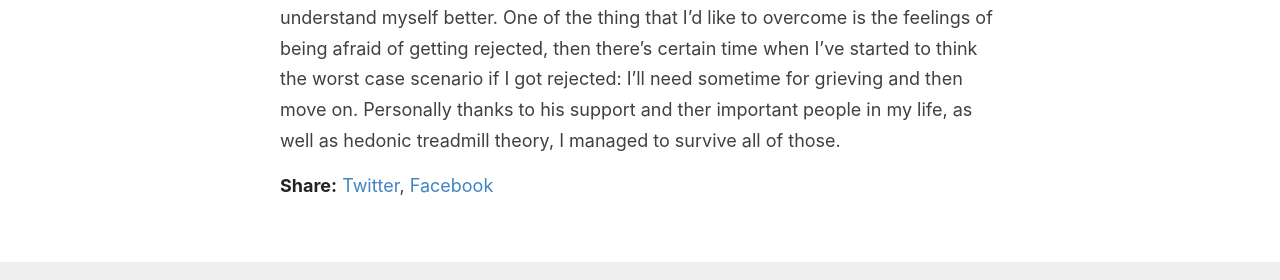
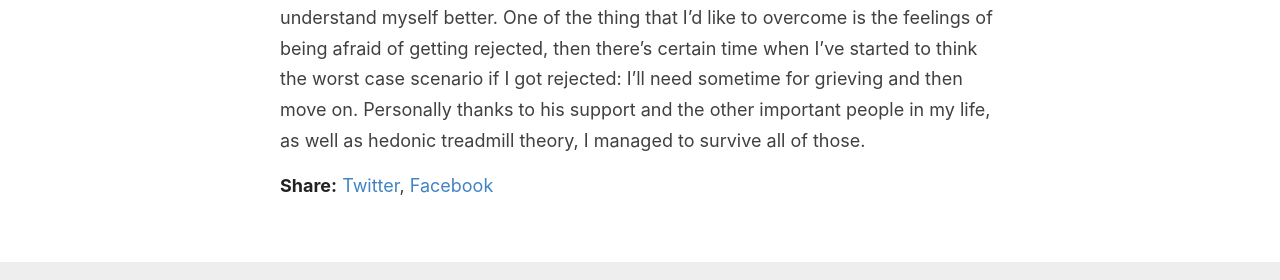
Before and after one commit to irvifa/irvifa.github.io, a Jekyll site: the page built from _posts/2021-09-12-time.md, in a window 1280 px wide. Shown: the part 1415-1695 px from the top of the page. Built offline with Jekyll 4.4.1, drawn with Linux system fonts in a browser that asks for light colours; some of the changed text lies outside the part shown.

Commit message:
Update 2021-09-12-time.md

```diff
--- a/_posts/2021-09-12-time.md
+++ b/_posts/2021-09-12-time.md
@@ -20,4 +20,4 @@ I'd like to get job offer and graduate degree LoA abroad, that's my goal at leas
 
 That time I realized, one door open another door, when I got one opportunity, I feel another opportunity follow. My prayer answered, I got many chances of being interviewed, got some offer at hands. An in the end I also managed to get LoA from one of the university that I've dreamed about for some time.
 
-For the past few months, with the help of my--extra patient--partner, I learn a lot of things, not only about "hard skills" like programming, logics, etc, I began to understand myself better. One of the thing that I'd like to overcome is the feelings of being afraid of getting rejected, then there's certain time when I've started to think the worst case scenario if I got rejected: I'll need sometime for grieving and then move on. Personally thanks to his support and ther important people in my life, as well as hedonic treadmill theory, I managed to survive all of those.
+For the past few months, with the help of my--extra patient--partner, I learn a lot of things, not only about "hard skills" like programming, logics, etc, I began to understand myself better. One of the thing that I'd like to overcome is the feelings of being afraid of getting rejected, then there's certain time when I've started to think the worst case scenario if I got rejected: I'll need sometime for grieving and then move on. Personally thanks to his support and the other important people in my life, as well as hedonic treadmill theory, I managed to survive all of those.
```
